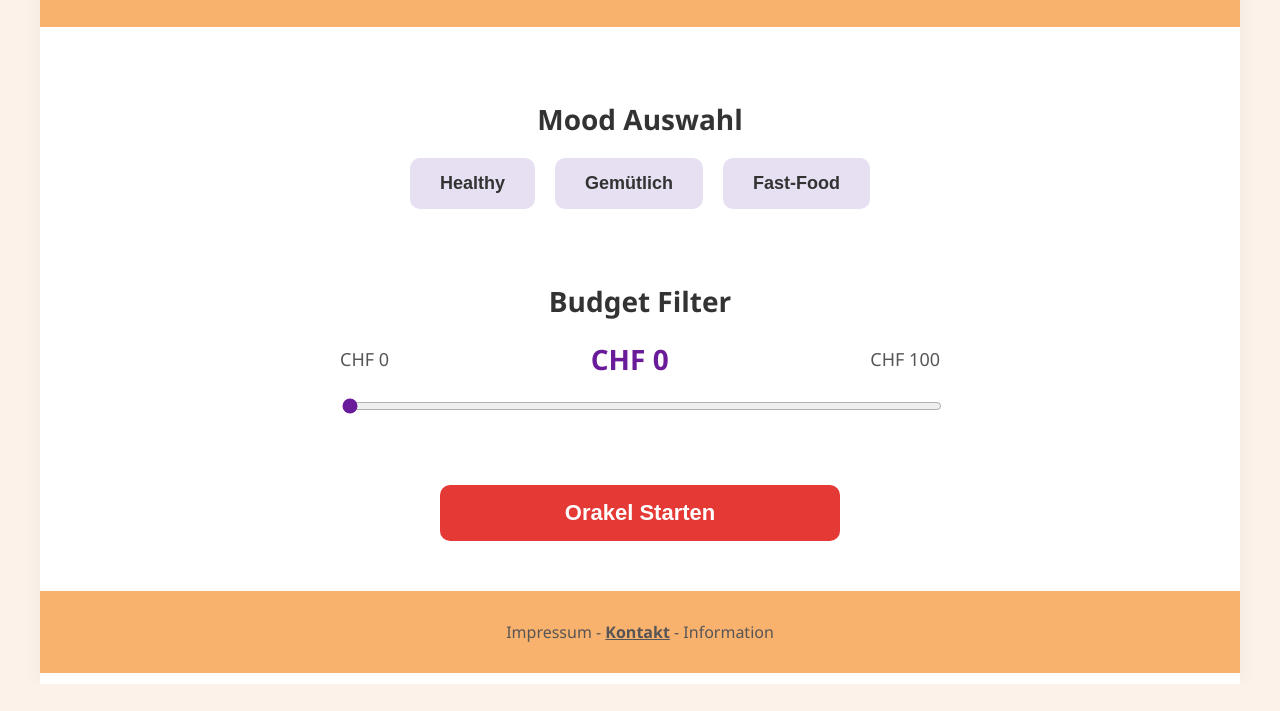
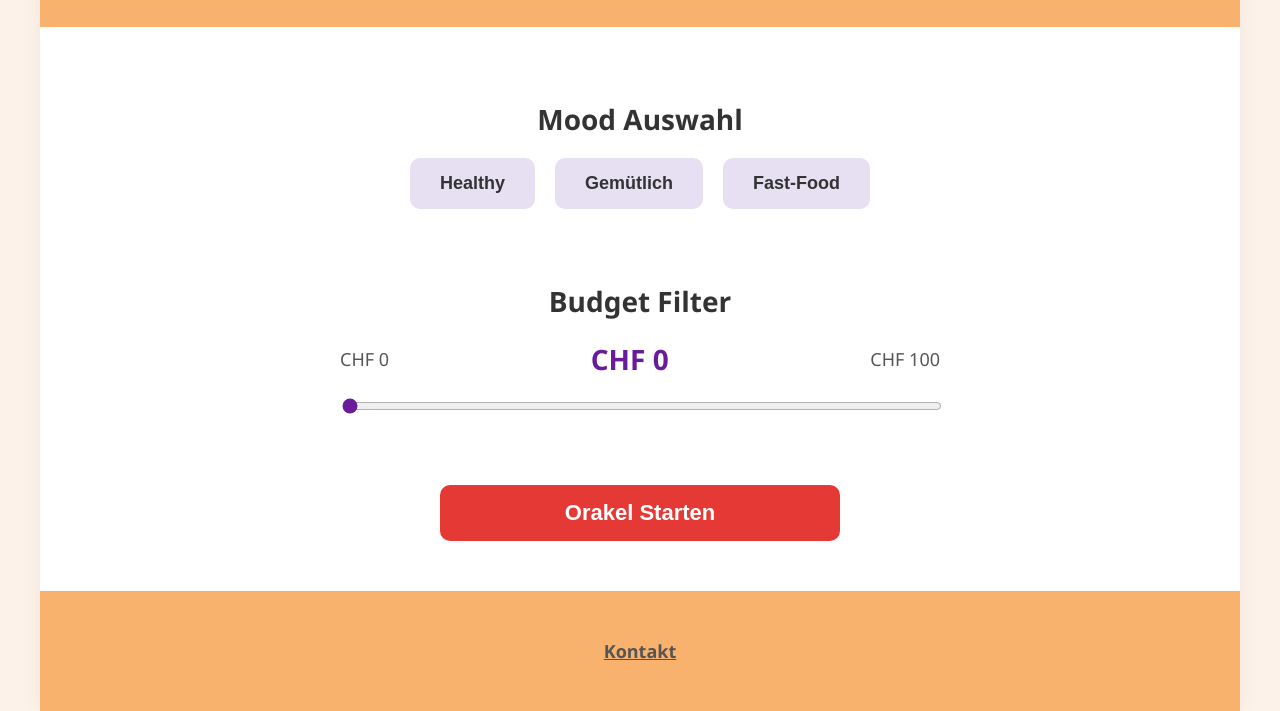
Before and after one commit to alprado101/sursee-orakel, a plain HTML site: page index.html in a window 1280 px wide. Shown: the part 116-827 px from the top of the page. Before the commit the page ends 800 px from the top, so only its background shows below. Drawn offline with Linux system fonts and the light colour scheme.

Commit message:
improve footer styling

```diff
--- a/index.html
+++ b/index.html
@@ -107,7 +107,7 @@
       </main>
 
       <footer class="footer">
-        <p>Impressum - <span id="nav-kontakt">Kontakt</span> - Information</p>
+        <p><span id="nav-kontakt">Kontakt</span></p>
       </footer>
     </div>
 
--- a/style.css
+++ b/style.css
@@ -42,8 +42,8 @@ body {
 }
 
 .footer p {
-  margin: 0;
-  font-size: 16px;
+  margin: 5;
+  font-size: 18px;
   color: #555;
 }
 #nav-kontakt {
```
